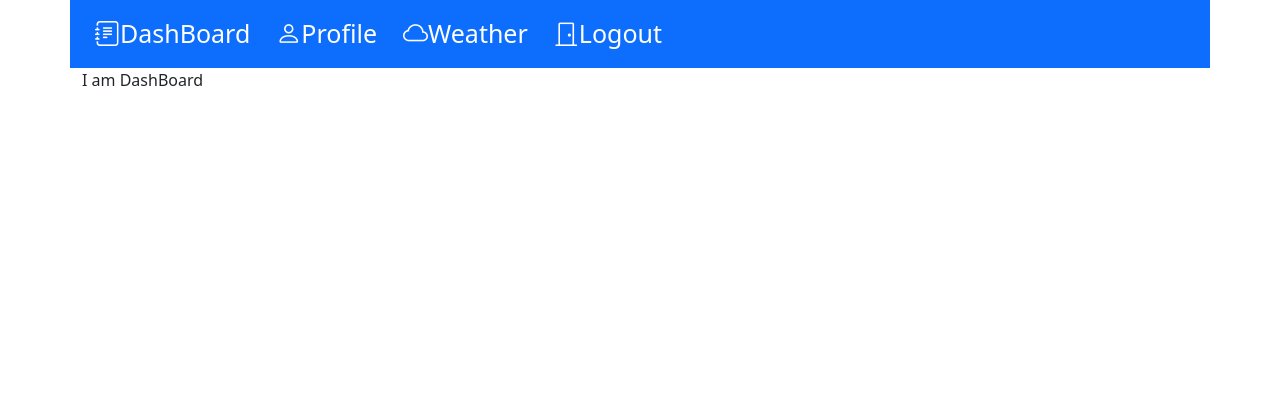
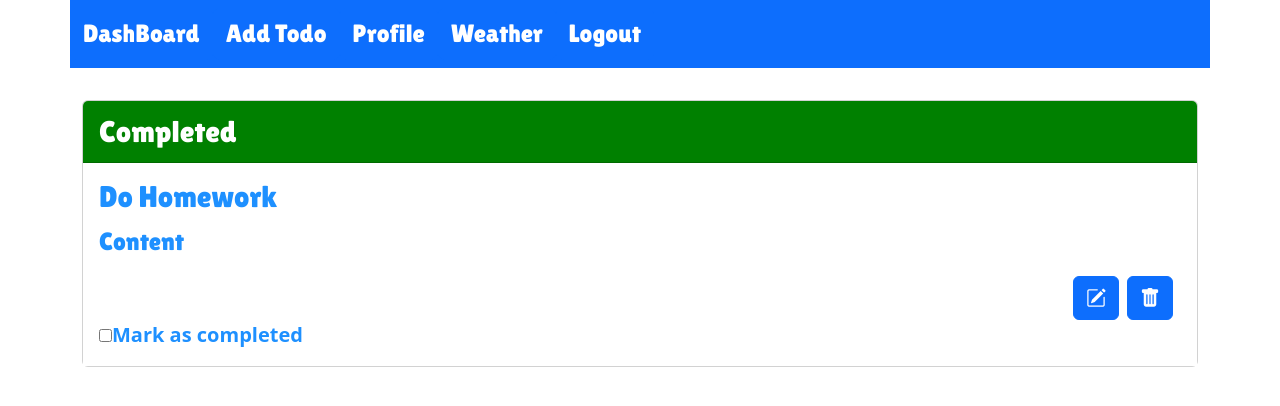
Before and after one commit to NKX0802/capstone-project, a React (Vite) app: page /dashboard in a window 1280 px wide. Shown: the top 406 px of the page. Built offline with nearby package versions, Linux system fonts and the light colour scheme; no server answers.

Commit message:
Add Todo

```diff
--- a/index.html
+++ b/index.html
@@ -7,6 +7,7 @@
   <meta name="viewport" content="width=device-width, initial-scale=1.0" />
   <link rel="stylesheet" href="https://cdn.jsdelivr.net/npm/bootstrap-icons@1.10.5/font/bootstrap-icons.css" />
   <title>Todo App</title>
+  <link href="https://fonts.googleapis.com/css2?family=Lilita+One&display=swap" rel="stylesheet">
 </head>
 
 <body>
--- a/src/components/DashBoardMid.jsx
+++ b/src/components/DashBoardMid.jsx
@@ -1,5 +1,5 @@
 export default function DashBoardMid() {
     return (
-        <p>I am DashBoard</p>
+        <p></p>
     )
 }
--- a/src/components/DashBoardNavbar.jsx
+++ b/src/components/DashBoardNavbar.jsx
@@ -1,7 +1,7 @@
 import { Button } from "react-bootstrap";
 import { useState } from "react";
 //import AddTodo from "./AddTodo";
-import { Navbar, Container } from "react-bootstrap";
+import { Navbar } from "react-bootstrap";
 
 export default function DashBoardNavbar({ handleLogout }) {
     //const [show, setShow] = useState(false);
@@ -12,27 +12,32 @@ export default function DashBoardNavbar({ handleLogout }) {
     return (
         <>
             <Navbar bg="primary" variant="dark">
-                <Container className="d-flex flex-row justify-content-start align-items-start vh-1000">
-                    <Button className="bi bi-journal-text" style={{ fontSize: 25 }} href="/dashboard">
+                <div className="d-flex flex-row justify-content-start align-items-start vh-1000">
+                    <Button style={{ fontSize: 25, fontFamily: 'Lilita One, cursive' }} href="/dashboard">
                         DashBoard
                     </Button>
-                    {/* <Button className="bi bi-plus-circle" style={{ fontSize: 25 }} onClick={handleShow}>
+                    <Button style={{ fontSize: 25, fontFamily: 'Lilita One, cursive' }} >
                         Add Todo
-                    </Button> */}
-                    <Button className="bi bi-person" style={{ fontSize: 25 }}>
+                    </Button>
+                    <Button style={{ fontSize: 25, fontFamily: 'Lilita One, cursive' }}>
                         Profile
                     </Button>
-                    <Button className="bi bi-cloud" style={{ fontSize: 25 }}>
+                    <Button style={{ fontSize: 25, fontFamily: 'Lilita One, cursive' }}>
                         Weather
                     </Button>
-                    <Button className="bi bi-door-closed" style={{ fontSize: 25 }} onClick={handleLogout} >
+                    <Button style={{ fontSize: 25, fontFamily: 'Lilita One, cursive', marginRight: '8px' }} onClick={handleLogout} >
                         Logout
                     </Button>
                     {/* <AddTodo show={show} handleClose={handleClose} /> */}
-                </Container>
+                </div>
             </Navbar>
         </>
 
     )
 
 }
+// className="bi bi-journal-text"
+// className="bi bi-clipboard-plus"
+// className="bi bi-person"
+// className="bi bi-cloud"
+// className="bi bi-door-closed"
--- a/src/components/TodoCard.jsx
+++ b/src/components/TodoCard.jsx
@@ -3,7 +3,24 @@ import { Button, Card } from "react-bootstrap";
 export default function TodoCard() {
     return (
 
-        <p>I am TodoCard</p>
+
+        <Card className="my-3">
+            <Card.Header style={{ backgroundColor: 'green', color: 'white', fontFamily: 'Lilita One, cursive', fontSize: 30 }}> Completed</Card.Header>
+            <Card.Body style={{ backgroundColor: 'white', color: "dodgerblue" }}>
+                <Card.Title style={{ fontSize: 30, fontFamily: 'Lilita One, cursive' }}>Do Homework</Card.Title>
+                <Card.Text style={{ fontSize: 25, fontFamily: 'Lilita One, cursive' }}>Content</Card.Text>
+                <div className="text-end">
+                    <Button variant="primary" className="me-2" style={{ fontSize: 20, marginRight: '10px' }}>
+                        <i className="bi bi-pencil-square"></i>
+                    </Button>
+                    <Button variant="primary" className="me-2" style={{ fontSize: 20, marginRight: '10px' }}>
+                        <i className="bi bi-trash-fill"></i>
+                    </Button>
+                </div>
+                <input type="checkbox" id="todo-checkbox" className="ms-10" />
+                <label style={{ fontSize: 20 }} htmlFor="todo-checkbox" className="me-20"><strong>Mark as completed</strong></label>
+            </Card.Body>
+        </Card>
 
     )
 }
--- a/src/pages/DashBoard.jsx
+++ b/src/pages/DashBoard.jsx
@@ -1,10 +1,10 @@
 import { getAuth } from "firebase/auth";
 import { useContext } from "react";
-import { Container, Row } from "react-bootstrap";
+import { Col, Container, Row } from "react-bootstrap";
 import { useNavigate } from "react-router-dom";
 import { AuthContext } from "../components/AuthProvider";
 import DashBoardNavbar from "../components/DashBoardNavbar";
-//import TodoCard from "../components/TodoCard";
+import TodoCard from "../components/TodoCard";
 import DashBoardMid from "../components/DashBoardMid";
 
 export default function DashBoard() {
@@ -22,11 +22,14 @@ export default function DashBoard() {
 
     return (
         <>
+
             <Container>
                 <Row>
                     <DashBoardNavbar handleLogout={handleLogout} />
                     <DashBoardMid />
-                    {/* <TodoCard /> */}
+                    <Col md={12}>
+                        <TodoCard />
+                    </Col>
                 </Row>
             </Container>
         </>
--- a/src/pages/LoginPage.jsx
+++ b/src/pages/LoginPage.jsx
@@ -6,7 +6,7 @@ import {
     signInWithPopup,
 } from "firebase/auth";
 import { useContext, useEffect, useState } from "react";
-import { Col, Button, Modal, Form, Container, Row, } from "react-bootstrap"; //Image
+import { Col, Button, Modal, Form, Row } from "react-bootstrap"; //Image
 import { useNavigate } from "react-router-dom";
 import { AuthContext } from "../components/AuthProvider";
 import Box from "../Box";
@@ -72,11 +72,11 @@ export default function LoginPage() {
                                 style={{
                                     fontSize: 100,
                                     textAlign: "center",
-                                    color: "#00CCFF",
+                                    color: "black",
                                     fontWeight: "bold",
                                     position: "relative",
                                     display: "inline-block",
-                                }}>TODO APP</h2>
+                                }}>TODO LIST APP</h2>
                             <Button
                                 className="rounded-pill"
                                 //variant="outline-dark"
```
Also changed, not shown: src/components/AddTodo.jsx (+51 -62 lines), src/features/posts/postsSlice.js (+27 -146 lines), src/pages/ErrorPage.jsx (deleted, +0 -14 lines).
